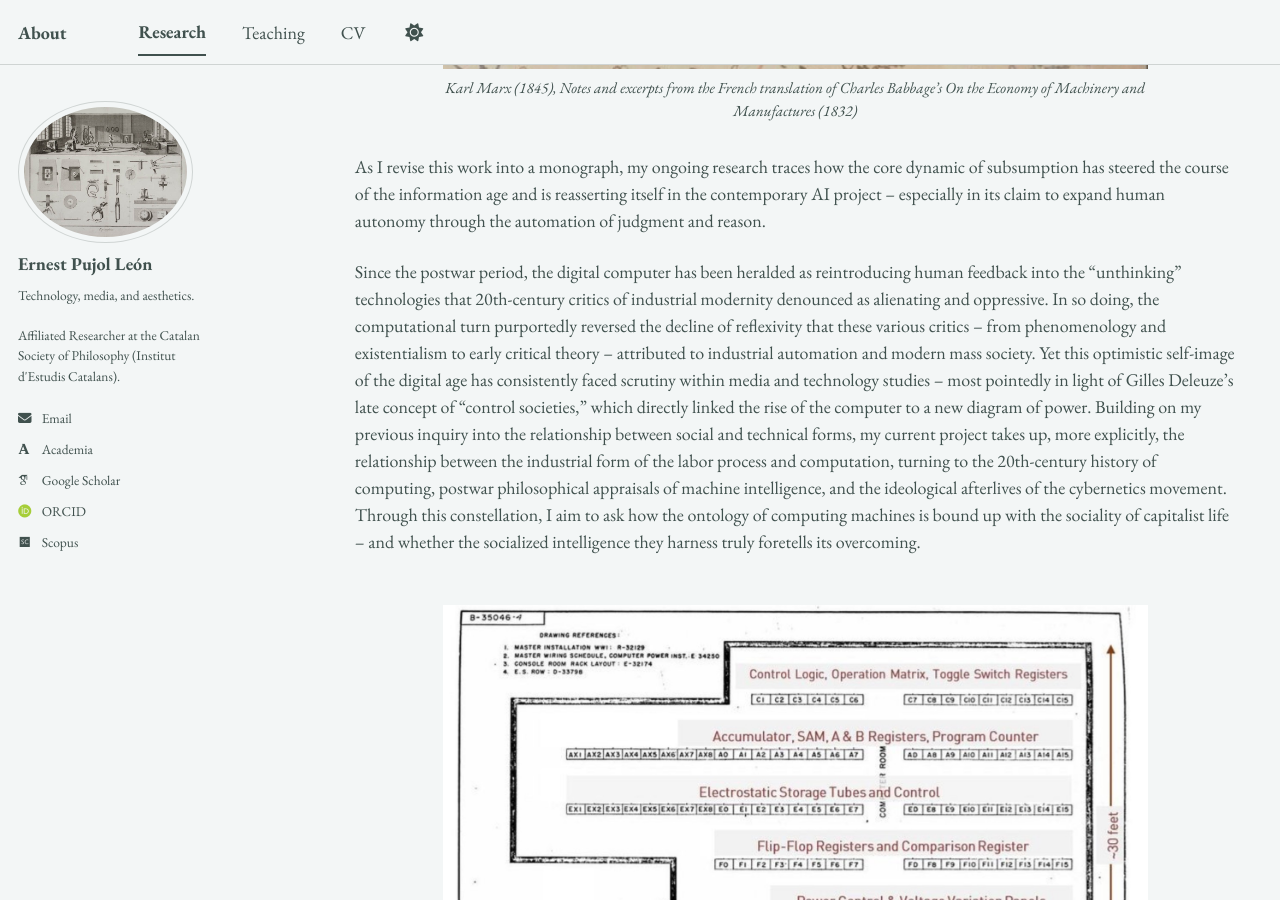
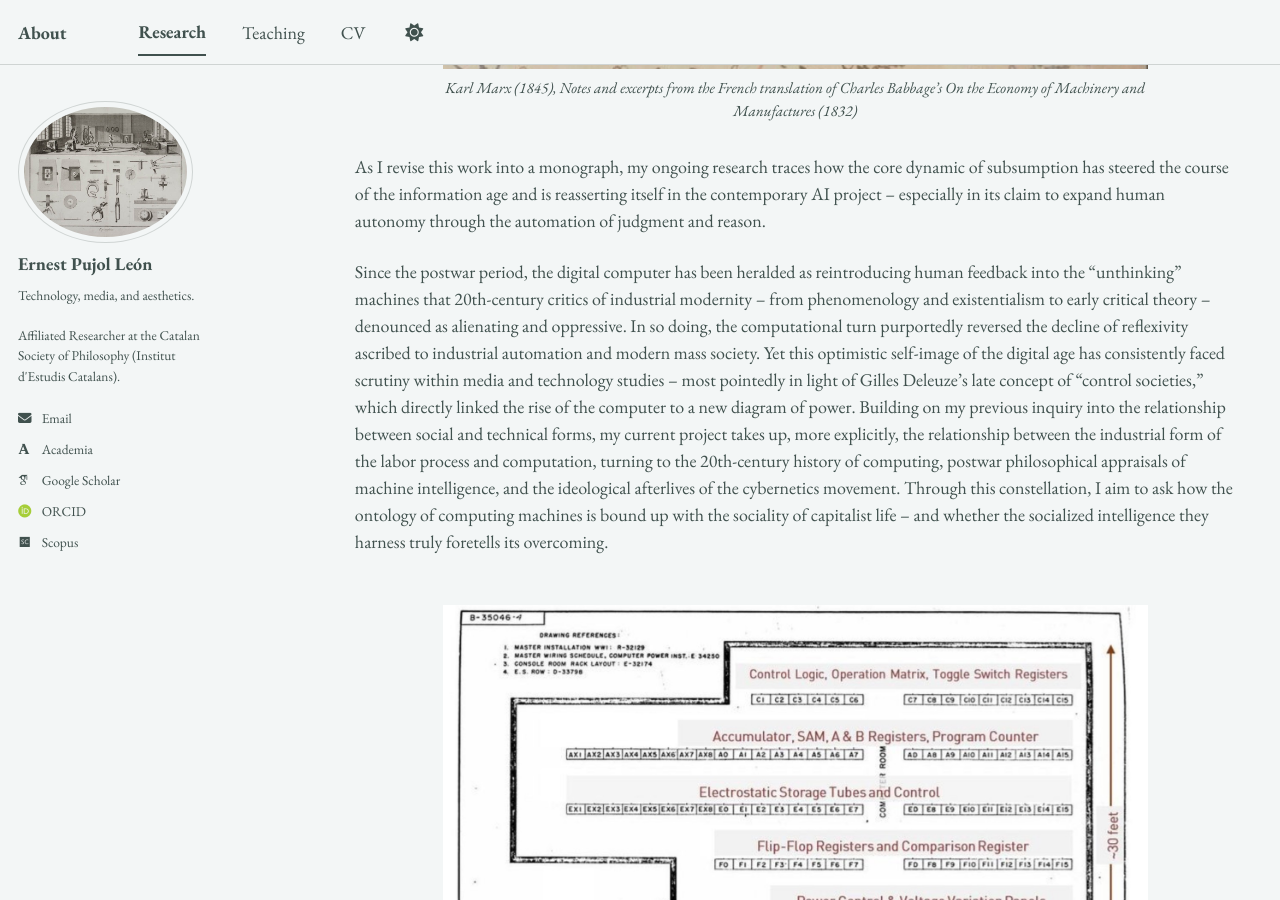
Before and after one commit to epujol90/epujol90.github.io, a Jekyll site: the page built from _pages/research.md, in a window 1280 px wide and 900 px high, scrolled down 1560 px. Built offline with Jekyll 4.4.1, drawn with Linux system fonts in a browser that asks for light colours; some web fonts are replaced; a script bundle is joined from its source files by our own code; library files that are not in the unit come from our copies.

Commit message:
Update research.md

```diff
--- a/_pages/research.md
+++ b/_pages/research.md
@@ -27,7 +27,7 @@ My doctoral work centered on the _longue durée_ of industrial modernity and wha
 
 As I revise this work into a monograph, my ongoing research traces how the core dynamic of subsumption has steered the course of the information age and is reasserting itself in the contemporary AI project -- especially in its claim to expand human autonomy through the automation of judgment and reason.
 
-Since the postwar period, the digital computer has been heralded as reintroducing human feedback into the "unthinking" technologies that 20th-century critics of industrial modernity denounced as alienating and oppressive. In so doing, the computational turn purportedly reversed the decline of reflexivity that these various critics -- from phenomenology and existentialism to early critical theory -- attributed to industrial automation and modern mass society. Yet this optimistic self-image of the digital age has consistently faced scrutiny within media and technology studies -- most pointedly in light of Gilles Deleuze's late concept of “control societies," which directly linked the rise of the computer to a new diagram of power. Building on my previous inquiry into the relationship between social and technical forms, my current project takes up, more explicitly, the relationship between the industrial form of the labor process and computation, turning to the 20th-century history of computing, postwar philosophical appraisals of machine intelligence, and the ideological afterlives of the cybernetics movement. Through this constellation, I aim to ask how the ontology of computing machines is bound up with the sociality of capitalist life -- and whether the socialized intelligence they harness truly foretells its overcoming.
+Since the postwar period, the digital computer has been heralded as reintroducing human feedback into the "unthinking" machines that 20th-century critics of industrial modernity -- from phenomenology and existentialism to early critical theory -- denounced as alienating and oppressive. In so doing, the computational turn purportedly reversed the decline of reflexivity ascribed to industrial automation and modern mass society. Yet this optimistic self-image of the digital age has consistently faced scrutiny within media and technology studies -- most pointedly in light of Gilles Deleuze's late concept of “control societies," which directly linked the rise of the computer to a new diagram of power. Building on my previous inquiry into the relationship between social and technical forms, my current project takes up, more explicitly, the relationship between the industrial form of the labor process and computation, turning to the 20th-century history of computing, postwar philosophical appraisals of machine intelligence, and the ideological afterlives of the cybernetics movement. Through this constellation, I aim to ask how the ontology of computing machines is bound up with the sociality of capitalist life -- and whether the socialized intelligence they harness truly foretells its overcoming.
 <br>
 <br>
 
```
